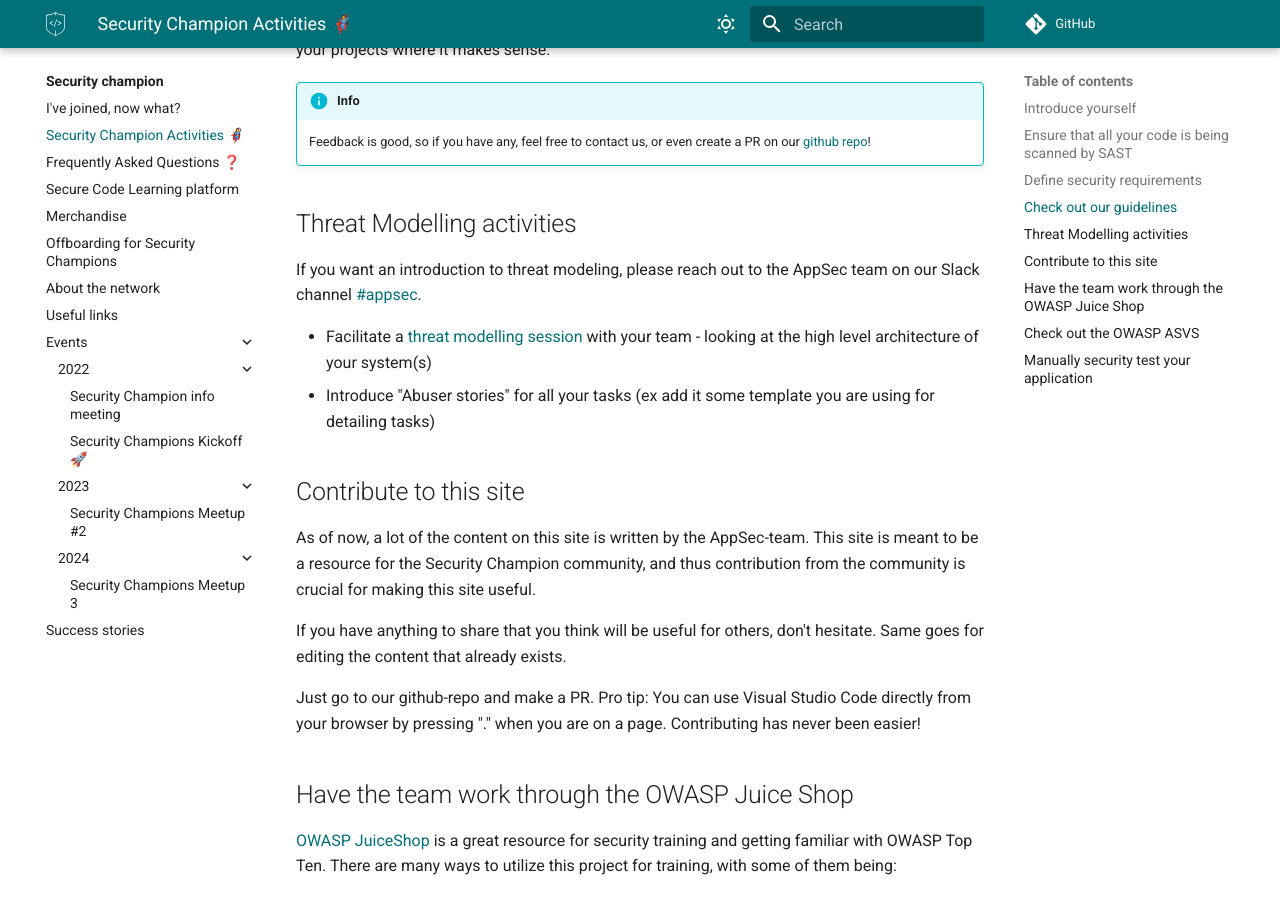
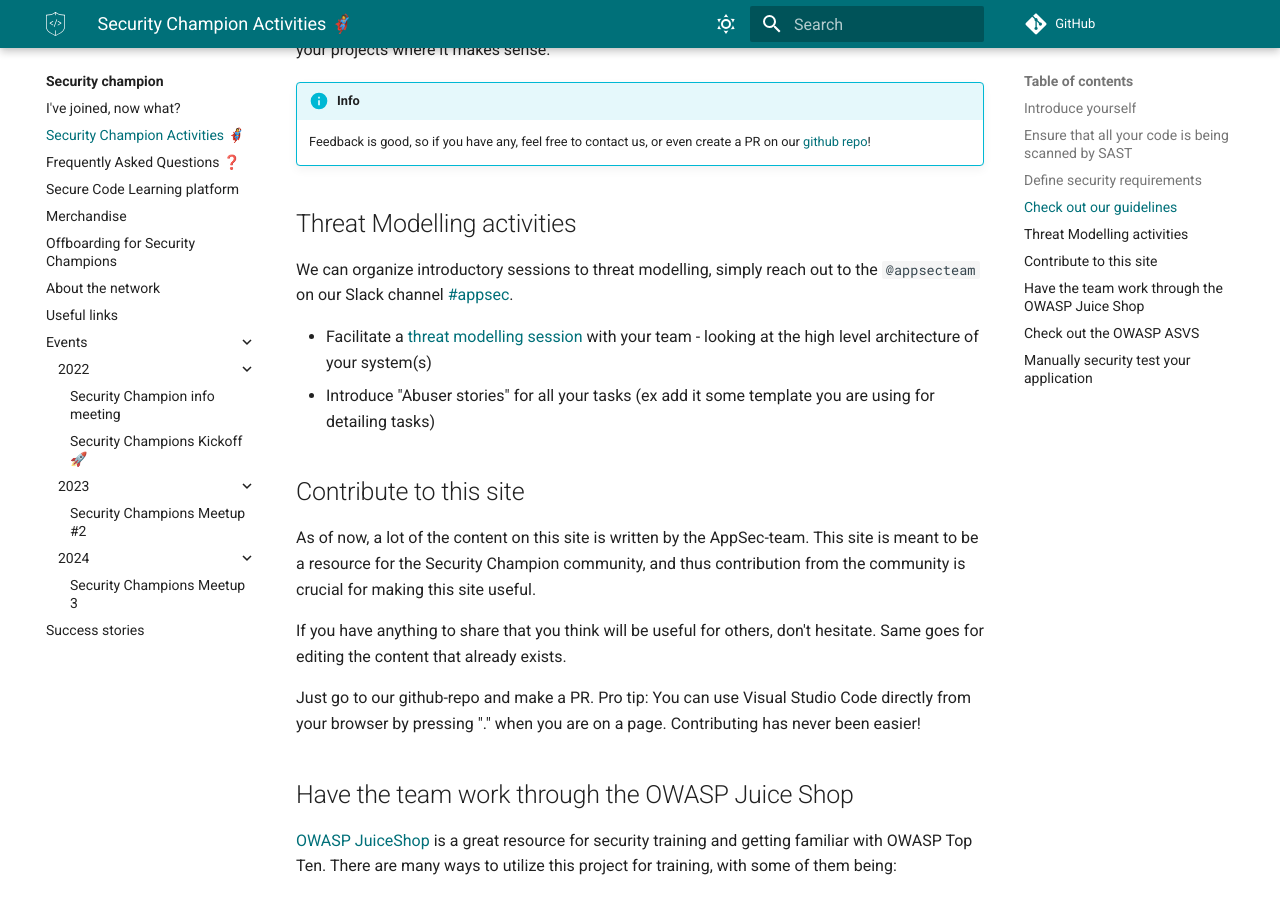
Before and after one commit to equinor/appsec, an MkDocs documentation site: the page built from docs/security-champion/2-security_champion_activities.md, in a window 1280 px wide and 900 px high, scrolled down 643 px. Built offline with MkDocs 1.6.1 and Material for MkDocs 9.7.7, drawn with Linux system fonts in a browser that asks for light colours; some web fonts are replaced; comment, search, counter and statistics services are not loaded.

Commit message:
Update docs/security-champion/2-security_champion_activities.md
Co-authored-by: Andrea Brambilla <1792970+andreabrambilla@users.noreply.github.com>

```diff
--- a/docs/security-champion/2-security_champion_activities.md
+++ b/docs/security-champion/2-security_champion_activities.md
@@ -22,7 +22,7 @@
 
 ## Threat Modelling activities
 
-If you want an introduction to threat modeling, please reach out to the AppSec team on our Slack channel [#appsec](https://equinor.slack.com/archives/CMM6FSW5V).
+We can organize introductory sessions to threat modelling, simply reach out to the `@appsecteam` on our Slack channel [#appsec](https://equinor.slack.com/archives/CMM6FSW5V).
 
 - Facilitate a [threat modelling session](../threat-modeling/resources/threat_modelling.md) with your team - looking at the high level architecture of your system(s)
 - Introduce "Abuser stories" for all your tasks (ex add it some template you are using for detailing tasks)
```
